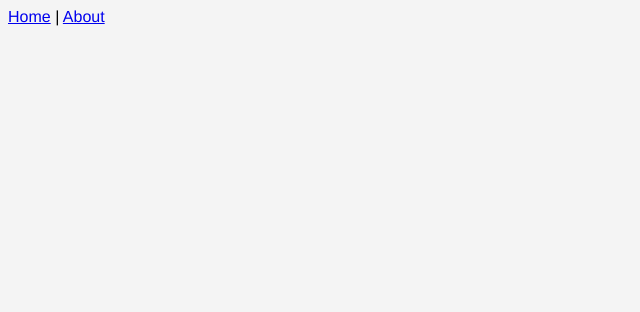
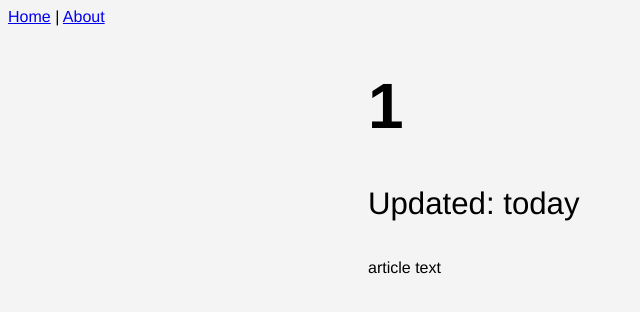
Before and after one commit to komali2/personalWebsite, a Vue app in the folder blog/: page /article/1 in a window 1280 px wide. Shown: the top 312 px of the page, without its empty margins (0-640 px from the left). Built offline with nearby package versions, Linux system fonts and the light colour scheme.

Commit message:
Get an article to display some route info
Now just need to get it to dynamically update somehow...
fetching may be easier than realized

```diff
--- a/blog/src/router.ts
+++ b/blog/src/router.ts
@@ -21,5 +21,10 @@ export default new Router({
       // which is lazy-loaded when the route is visited.
       component: () => import(/* webpackChunkName: "about" */ './views/About.vue'),
     },
+    {
+      path: '/article/:title',
+      name: 'article',
+      component: () => import(/* webpackChunkName: "article" */ './views/Article.vue'),
+    },
   ],
 });
--- a/blog/src/views/Article.vue
+++ b/blog/src/views/Article.vue
@@ -2,7 +2,7 @@
   <main class="article">
     <header>
       <h1>
-        {{title}}
+        {{$route.params.title}}
       </h1>
       <h3>
         <small>
@@ -20,8 +20,13 @@
 import { Component, Vue } from 'vue-property-decorator';
 
 @Component({
-  components: {
-  },
+    data: () => {
+        return {
+            timestamp: 'today',
+            human_time: 'today',
+            text: 'article text',
+        };
+    },
 })
 export default class Article extends Vue {}
 </script>
```
